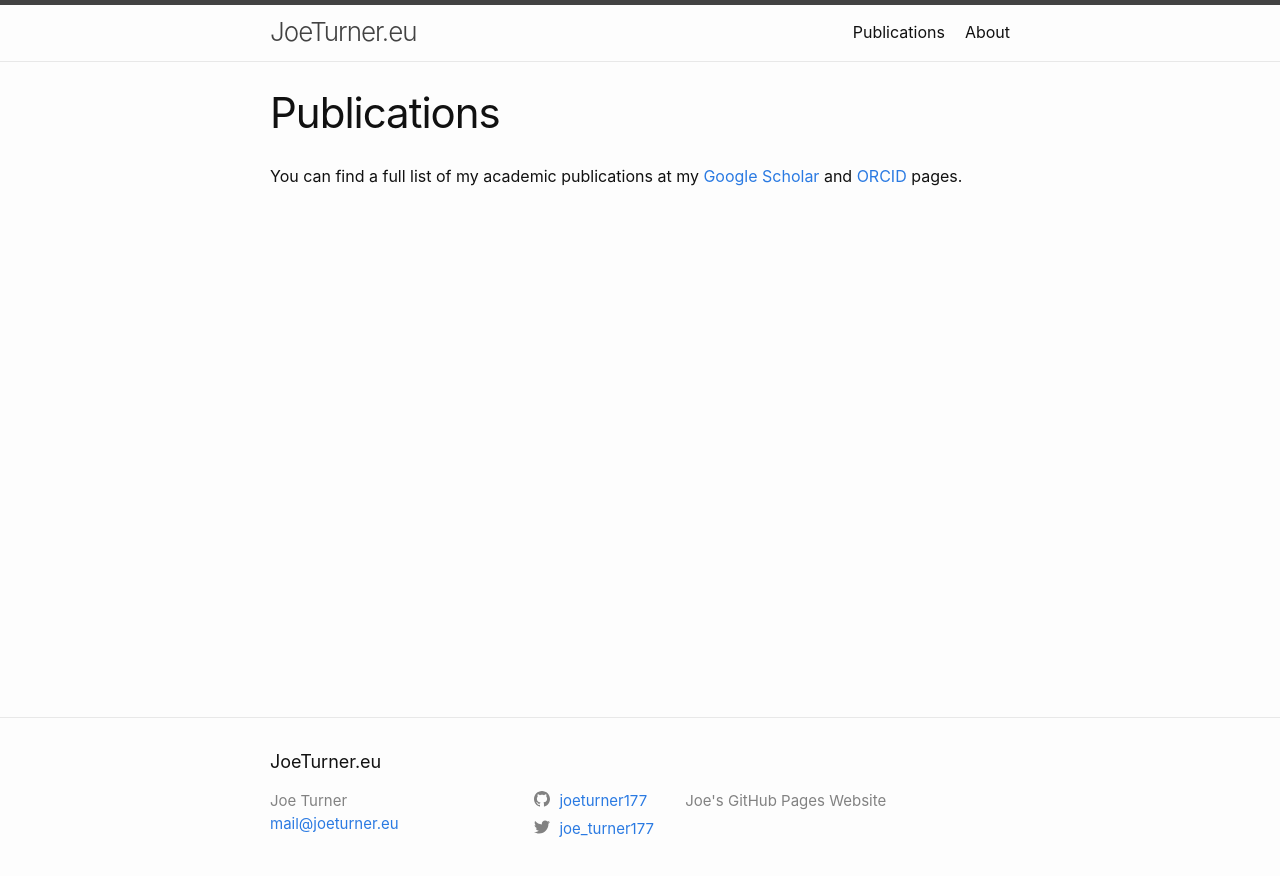
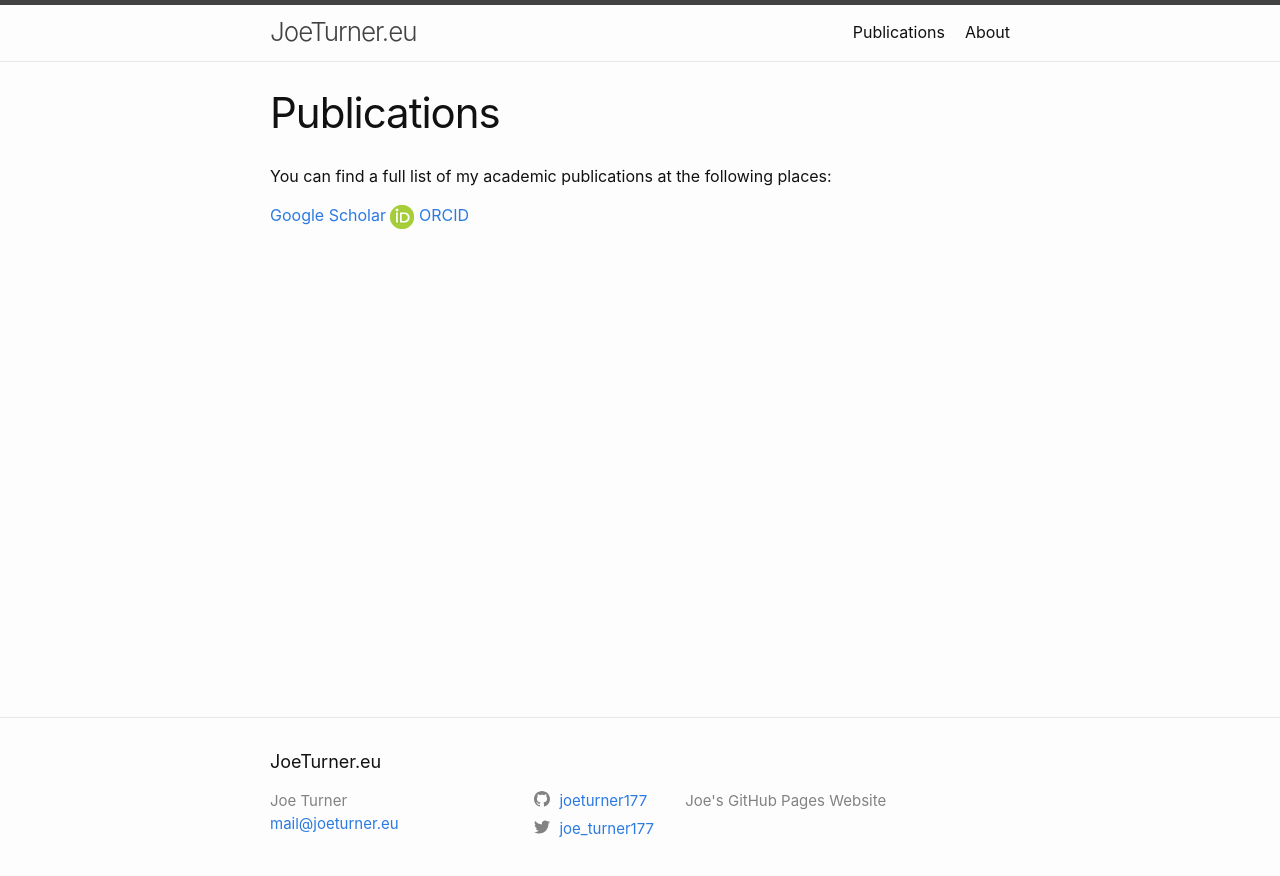
Before and after one commit to joeturner177/joeturner177.github.io, a Jekyll site: the page built from publications.md, in a window 1280 px wide. Shown: the top 876 px of the page. Built offline with Jekyll 4.4.1, drawn with Linux system fonts in a browser that asks for light colours.

Commit message:
Update publications.md

```diff
--- a/publications.md
+++ b/publications.md
@@ -4,4 +4,7 @@ title: Publications
 permalink: /publications/
 ---
 
-You can find a full list of my academic publications at my [Google Scholar](https://scholar.google.co.uk/citations?user=I7gGZLsAAAAJ&hl=en/) and [ORCID](https://orcid.org/0000-0003-3138-1427/) pages.
+You can find a full list of my academic publications at the following places:
+
+[Google Scholar](https://scholar.google.co.uk/citations?user=I7gGZLsAAAAJ&hl=en/)
+[![ORCID](/images/icon-orcid_24x24.png)](https://orcid.org/0000-0003-3138-1427/) [ORCID](https://orcid.org/0000-0003-3138-1427/)
```
